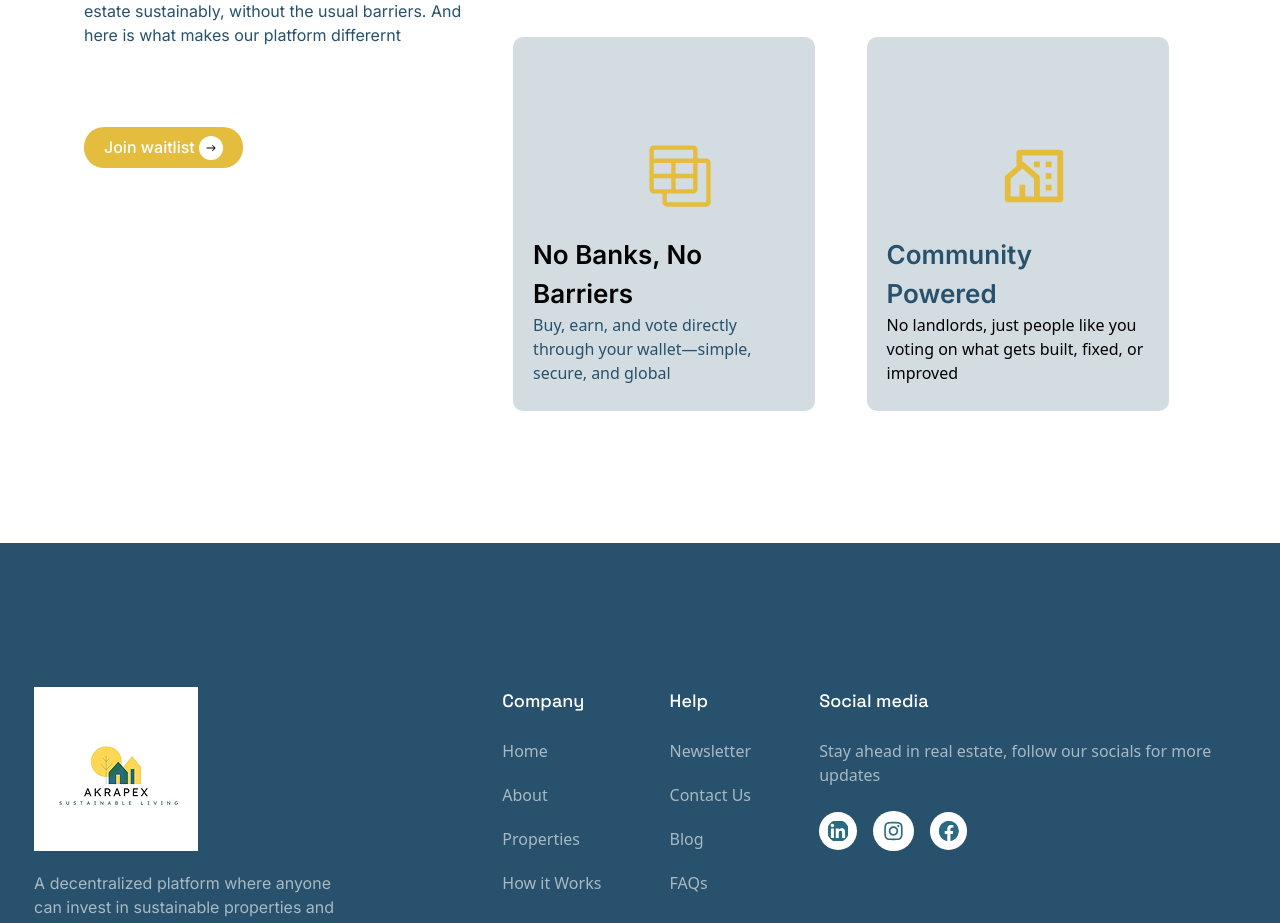
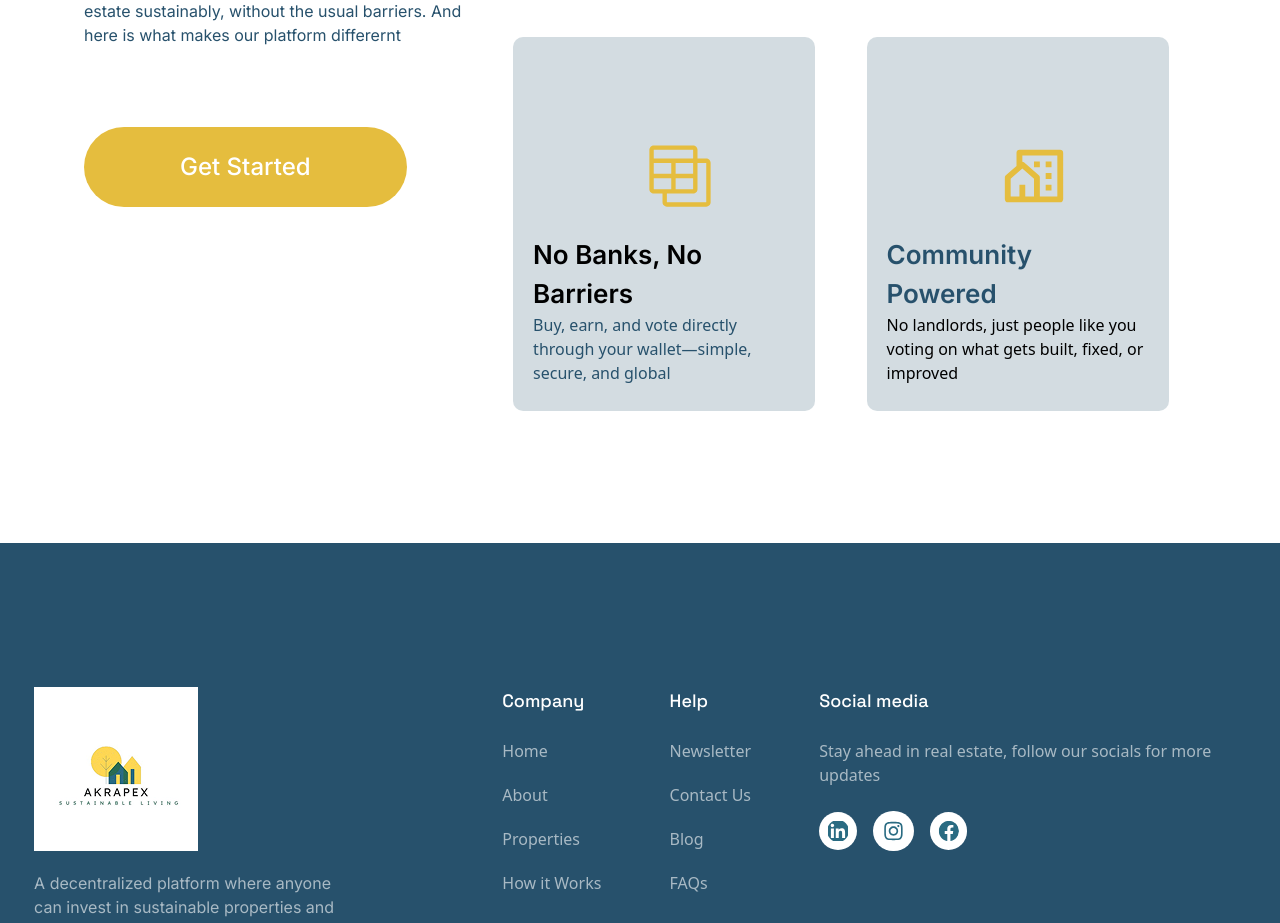
Before and after one commit to Akrapex/Akrapex-Decentralized-system, a React (Vite) app in the folder front-end/: page / in a window 1280 px wide. Shown: the part 5020-5943 px from the top of the page. Built offline with nearby package versions, Linux system fonts and the light colour scheme.

Commit message:
created the newlater page

```diff
--- a/front-end/src/App.jsx
+++ b/front-end/src/App.jsx
@@ -12,6 +12,7 @@ import AvailableCourses from "./Pages/AvailableCourses";
 import ServiceProfessional from "./Pages/ServiceProfessional";
 import Index from "./marketplace/index";
 import Property from "./marketplace/Property";
+import Newslater from "./Pages/Newslater";
 
 const App = () => {
   return (
@@ -24,6 +25,7 @@ const App = () => {
           <Route path="/secondbridge" element={<SecondBridge />} />
           <Route path="/thirdbridge" element={<ThirdBridge />} />
           <Route path="/stakeholderspage" element={<StakeholdersPage />} />
+          <Route path="/newslater" element={<Newslater />} />
           <Route
             path="/serviceprofessional"
             element={<ServiceProfessional />}
--- a/front-end/src/Components/BuildersAndBelivers.jsx
+++ b/front-end/src/Components/BuildersAndBelivers.jsx
@@ -12,9 +12,9 @@ const BuildersAndBelivers = ({title, description}) => {
         <p className="font-normal font-inter text-primary w-full pt-7">
           {description}
         </p>
-        <Link to="https://tally.so/r/mVOPVa">
-          <button className="text-white font-medium font-inter bg-yellow py-2 px-5 rounded-[20px] mt-20">
-            Join waitlist <IoIosArrowRoundForward className="inline-block h-[inherit] bg-white text-black rounded-full p-1 w-auto"/>
+        <Link to="/newslater">
+          <button className="text-white font-medium text-2xl font-inter bg-yellow py-6 px-24 rounded-[40px] mt-20">
+            Get Started
           </button>
         </Link>
       </div>
--- a/front-end/src/Components/Layouts/NavBar.jsx
+++ b/front-end/src/Components/Layouts/NavBar.jsx
@@ -38,7 +38,7 @@ const NavBar = () => {
           <NavLink to="/properties">Properties</NavLink>
           <NavLink to="/firstbridge">How it works</NavLink>
         </div>
-        <Link to="https://tally.so/r/mVOPVa">
+        <Link to="/newslater">
           <button className=" text-white font-medium font-inter bg-[#E5BD3E] py-2 px-5 rounded-[20px] ">
            Get started
            </button>
--- /dev/null
+++ b/front-end/src/Pages/Newslater.jsx
@@ -0,0 +1,16 @@
+const Newslater = () => {
+  return (
+    <div className="w-full overflow-hidden h-auto relative ">
+      <div className="w-full h-[60px] absolute bottom-0 bg-primary flex flex-col justify-center items-center text-center px-5">
+
+      </div>
+      <iframe
+        src="https://form.jotform.com/252872836981068"
+        frameborder="0"
+        className="w-full h-[calc(100vh*2)] "
+      ></iframe>
+    </div>
+  );
+};
+
+export default Newslater;
```
